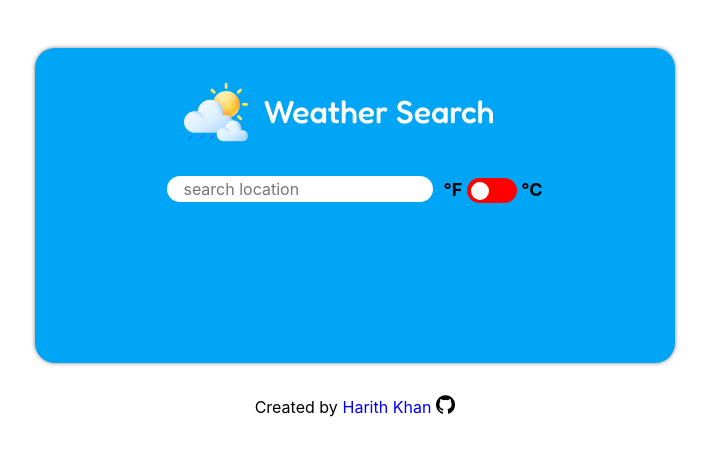
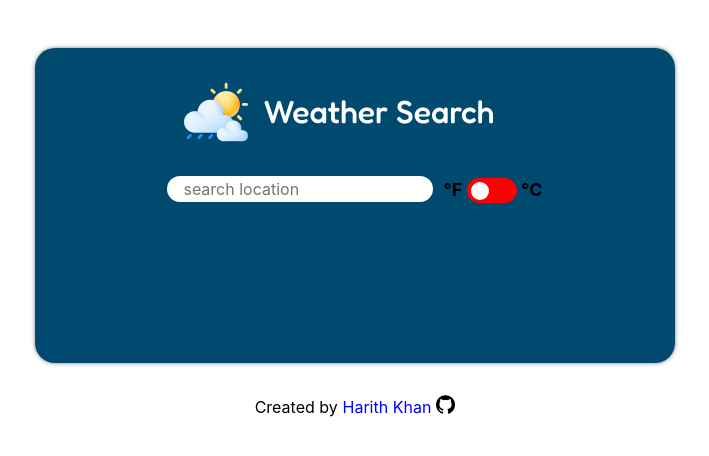
Before and after one commit to harithkhan/weather-app, a website built with webpack: page src/template.html in a window 1280 px wide. Shown: the whole page, without its empty margins (285-994 px from the left). Built offline with nearby package versions, Linux system fonts and the light colour scheme.

Commit message:
style: add background #004a70 to app container

```diff
--- a/src/style.css
+++ b/src/style.css
@@ -91,7 +91,7 @@ body {
     margin-bottom: 2rem;
     padding: 2rem;
     border-radius: 20px;
-    background-color: var(--blue-six);
+    background-color: var(--blue-ten);
     box-shadow: 0px 0px 4px rgba(0, 0, 0, 0.5);
 }
 
```
